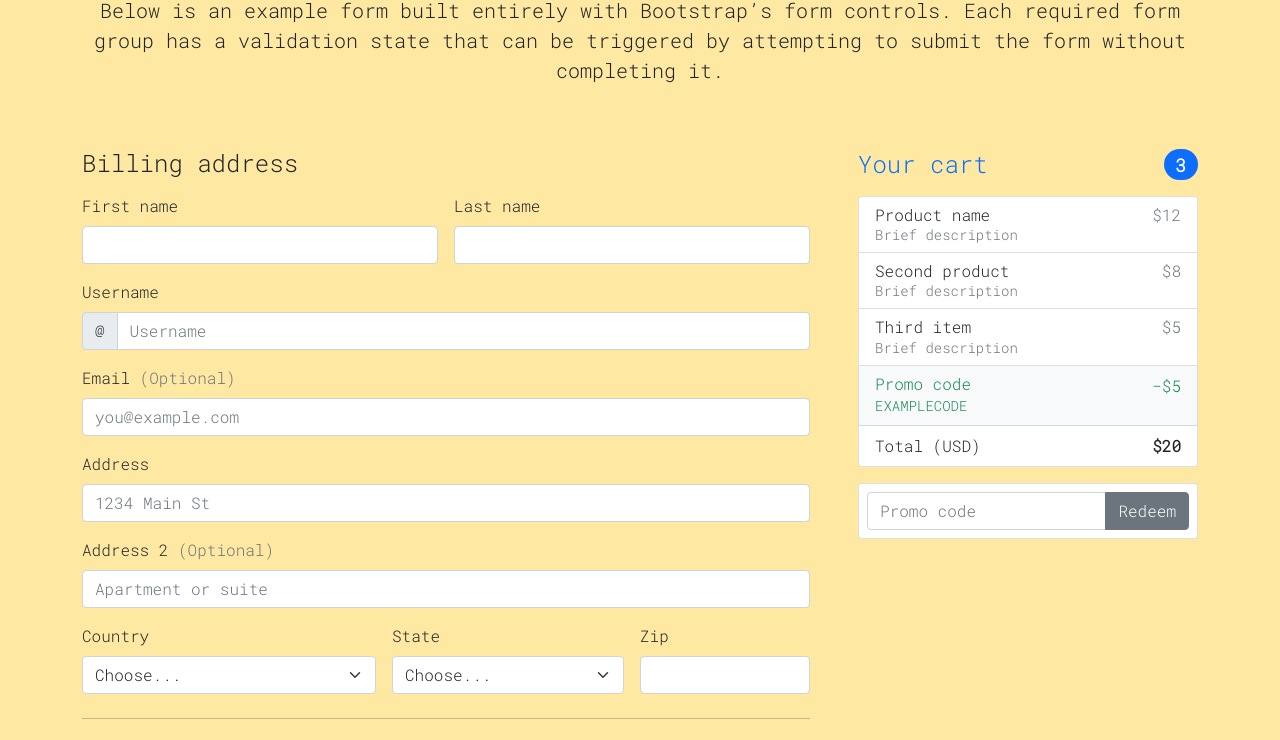
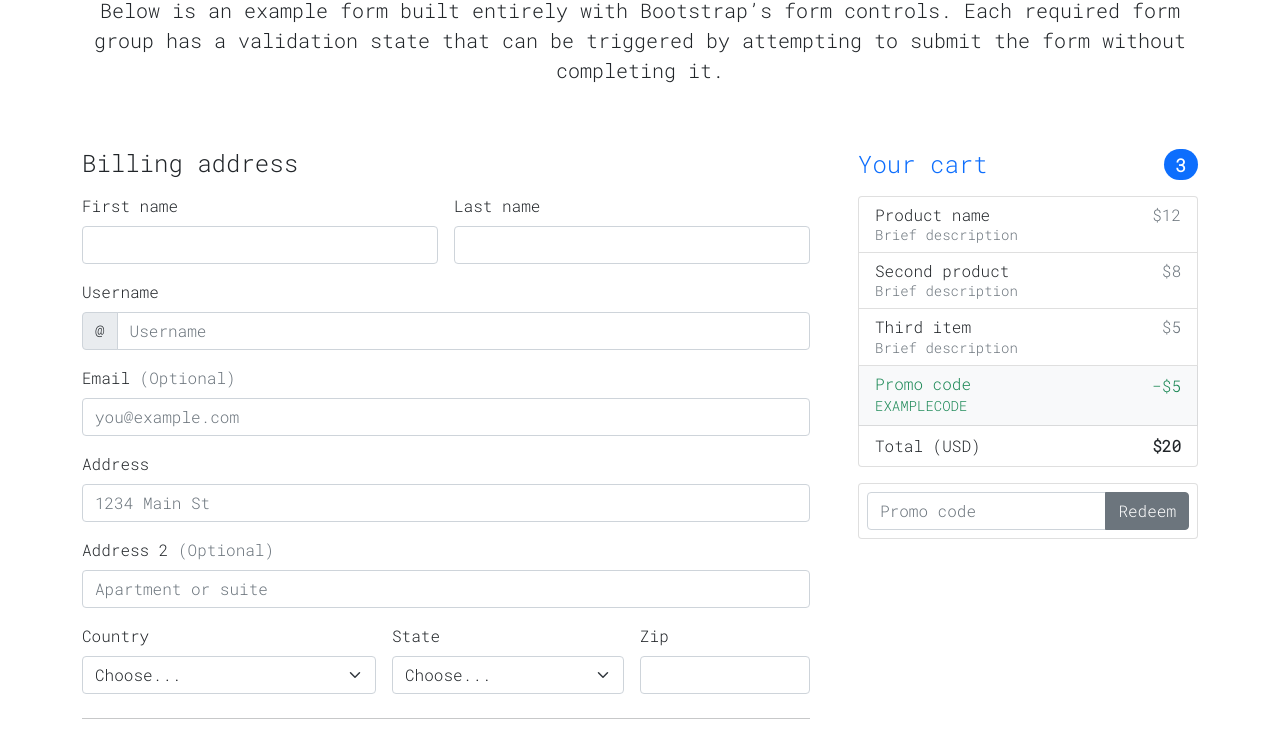
Before and after one commit to MedSharl-VC/chainsaw-helper, a plain HTML site: page index.html in a window 1280 px wide. Shown: the part 252-992 px from the top of the page. Drawn offline with nearby package versions, Linux system fonts and the light colour scheme.

Commit message:
fix(style.css): reset background color

```diff
--- a/stylesheets/style.css
+++ b/stylesheets/style.css
@@ -1,6 +1,5 @@
 @import url('https://fonts.googleapis.com/css2?family=Roboto+Mono:wght@300&display=swap');
 
 body {
-  background: #ffe8a2;
   font-family: 'Roboto Mono', monospace;
 }
```
